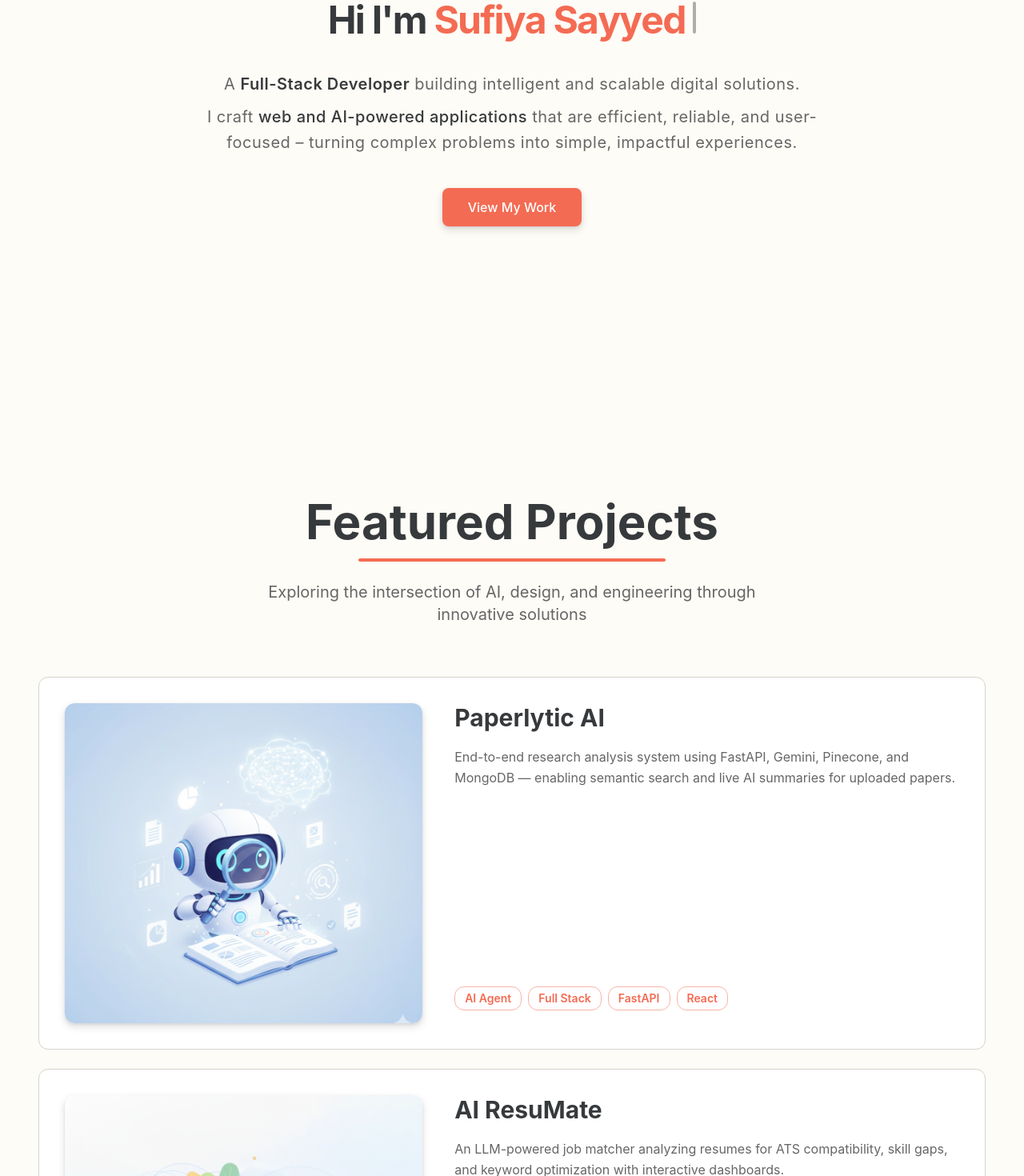
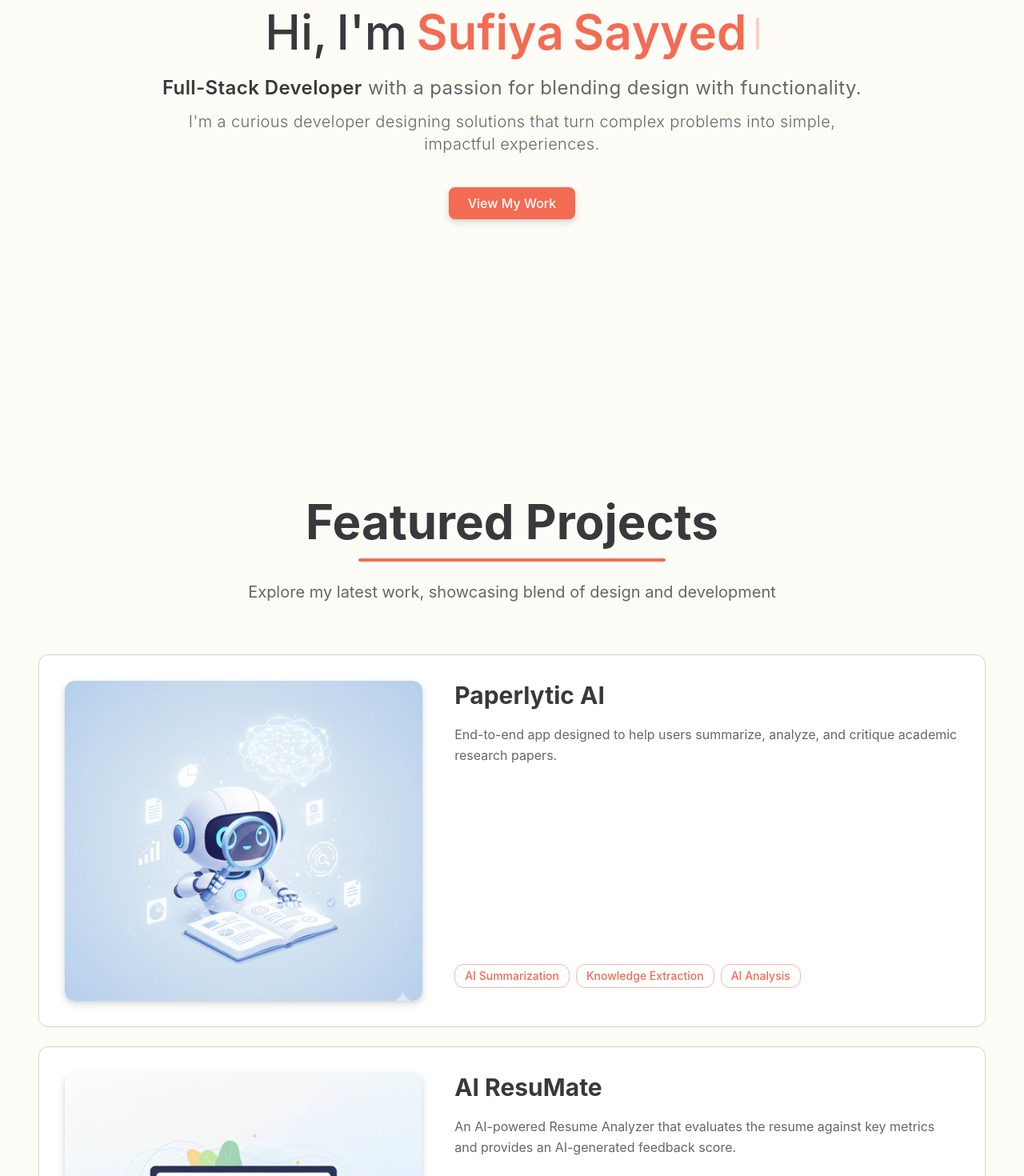
Before and after one commit to SufiyaSayyed/Portfolio, a Next.js app: page / in a window 1280 px wide. Shown: the part 258-1728 px from the top of the page at 80% size. Built offline with nearby package versions, Linux system fonts and the light colour scheme.

Commit message:
ui fixes and content fixes

```diff
--- a/components/ExperienceSection.tsx
+++ b/components/ExperienceSection.tsx
@@ -46,8 +46,7 @@ const ExperienceSection = () => {
           </h1>
           <AnimatedLine />
           <p className="text-lg md:text-xl text-muted-foreground max-w-2xl mx-auto">
-            Building impactful products and gaining hands-on experience across
-            full-stack development, AI, and design
+            My journey so far showcasing roles that shaped my skills and growth
           </p>
         </motion.div>
 
--- a/components/HeroSection.tsx
+++ b/components/HeroSection.tsx
@@ -3,28 +3,25 @@
 import React from "react";
 import { motion } from "framer-motion";
 import { TypewriterEffect } from "@/components/ui/typewriter-effect";
+import { typeWriterLine } from "@/data";
 
 const HeroSection = () => {
-  const firstLine = [
-    { text: "Hi ", className: "text-foreground" },
-    { text: "I'm ", className: "text-foreground" },
-    { text: "Sufiya", className: "text-primary" },
-    { text: "Sayyed", className: "text-primary" },
-  ];
-
   return (
     <section
       id="about"
       className="min-h-screen flex flex-col items-center justify-center text-center px-6 bg-background"
     >
-      {/* Heading */}
       <motion.h1
         initial={{ opacity: 0, y: 30 }}
         animate={{ opacity: 1, y: 0 }}
         transition={{ duration: 0.8 }}
-        className="md:text-6xl lg:text-7xl font-extrabold tracking-tight text-foreground mb-10 leading-tight"
+        className="font-medium leading-tight"
       >
-        <TypewriterEffect words={firstLine} cursorClassName="bg-black" className="text-3xl"/>
+        <TypewriterEffect
+          words={typeWriterLine}
+          cursorClassName="bg-primary"
+          className="md:mb-6 mb-4"
+        />
       </motion.h1>
 
       {/* Subheading lines */}
@@ -32,25 +29,19 @@ const HeroSection = () => {
         initial={{ opacity: 0, y: 20 }}
         animate={{ opacity: 1, y: 0 }}
         transition={{ delay: 0.5, duration: 0.8 }}
-        className="text-base md:text-lg lg:text-xl text-muted-foreground mb-10 leading-relaxed tracking-wide max-w-3xl"
+        className="text-muted-foreground max-w-4xl leading-relaxed tracking-wide mb-10"
       >
-        <p className="mb-2">
-          A{" "}
+        <p className="mb-3 text-lg md:text-2xl font-normal">
           <span className="font-semibold text-foreground">
             Full-Stack Developer
           </span>{" "}
-          building intelligent and scalable digital solutions.
+          with a passion for blending design with functionality.
         </p>
-        <p>
-          I craft{" "}
-          <span className="font-medium text-foreground">
-            web and AI-powered applications
-          </span>{" "}
-          that are efficient, reliable, and user-focused – turning complex
-          problems into simple, impactful experiences.
+        <p className="text-base md:text-xl font-light">
+          {`I'm a curious developer designing solutions that turn complex
+          problems into simple, impactful experiences.`}
         </p>
       </motion.div>
-
       {/* CTA Button */}
       <motion.button
         initial={{ opacity: 0, y: 20 }}
@@ -60,7 +51,7 @@ const HeroSection = () => {
           const section = document.getElementById("projects");
           section?.scrollIntoView({ behavior: "smooth" });
         }}
-        className="px-8 py-3 bg-primary text-primary-foreground rounded-lg font-medium hover:opacity-90 transition-opacity shadow-md"
+        className="px-6 py-2 bg-primary text-primary-foreground rounded-lg font-medium hover:opacity-90 transition-opacity shadow-md"
       >
         View My Work
       </motion.button>
--- a/components/Navbar.tsx
+++ b/components/Navbar.tsx
@@ -107,7 +107,7 @@ const Navbar = () => {
   return (
     <motion.nav
       style={{ backgroundColor }}
-      className="fixed top-0 left-0 right-0 z-50 backdrop-blur-md"
+      className="fixed top-0 left-0 right-0 z-50 backdrop-blur-md bg-background"
     >
       <div className="max-w-7xl mx-auto px-6 py-4 flex items-center justify-between">
         {/* Brand */}
--- a/components/ProjectCard.tsx
+++ b/components/ProjectCard.tsx
@@ -129,7 +129,7 @@ const ProjectCard: React.FC<{ project: Project; index: number }> = ({
                       }}
                       whileHover={{ scale: 1.05, y: -2 }}
                       className="
-                      px-3 py-1 rounded-xl text-xs md:text-sm font-semibold
+                      px-3 py-1 rounded-xl text-xs md:text-sm font-medium
                       text-accent border border-accent/50
                       group-hover:shadow-md
                       transition-all duration-300
@@ -172,7 +172,7 @@ const ProjectCard: React.FC<{ project: Project; index: number }> = ({
                     }}
                     whileHover={{ scale: 1.05, y: -2 }}
                     className="
-                      px-3 py-1 rounded-xl text-xs md:text-sm font-semibold
+                      px-3 py-1 rounded-xl text-xs md:text-sm font-medium
                       text-accent border border-accent/50
                       group-hover:shadow-md
                       transition-all duration-300
@@ -192,7 +192,7 @@ const ProjectCard: React.FC<{ project: Project; index: number }> = ({
                   onClick={() => window.open(project.link, "_blank")}
                   className="flex items-center gap-1 px-3 py-1 min w-fit bg-primary border-2 border-primary text-primary-foreground rounded-xl font-medium"
                 >
-                  Demo
+                  View
                   <ArrowRight size={16} />
                 </motion.button>
               </motion.div>
@@ -206,7 +206,7 @@ const ProjectCard: React.FC<{ project: Project; index: number }> = ({
             animate={{ opacity: isHovered ? 1 : 0, x: isHovered ? 0 : -20 }}
             className="hidden absolute bottom-10 right-6 md:flex items-center gap-2 text-primary text-sm font-bold"
           >
-            <span>View Demo</span>
+            <span>View</span>
             <motion.svg
               className="w-4 h-4"
               viewBox="0 0 24 24"
--- a/components/ProjectSection.tsx
+++ b/components/ProjectSection.tsx
@@ -48,8 +48,7 @@ const ProjectSection: React.FC = () => {
           </h1>
           <AnimatedLine />
           <p className="text-lg md:text-xl text-muted-foreground max-w-2xl mx-auto">
-            Exploring the intersection of AI, design, and engineering through
-            innovative solutions
+            Explore my latest work, showcasing blend of design and development
           </p>
         </motion.div>
 
--- a/data/index.ts
+++ b/data/index.ts
@@ -1,12 +1,18 @@
 import { Experience, Project, SkillsCategory, SocialLinks } from "@/types";
-import { Github, Linkedin, Mail } from "lucide-react";
+
+export const typeWriterLine = [
+  { text: "Hi, ", className: "text-foreground text-3xl md:text-6xl font-medium" },
+  { text: "I'm ", className: "text-foreground text-3xl md:text-6xl font-medium" },
+  { text: "Sufiya ", className: "text-primary text-3xl md:text-6xl font-semibold" },
+  { text: "Sayyed", className: "text-primary text-3xl md:text-6xl font-semibold" },
+];
 
 export const projects: Project[] = [
   {
     title: "Paperlytic AI",
     subtitle:
-      "End-to-end research analysis system using FastAPI, Gemini, Pinecone, and MongoDB — enabling semantic search and live AI summaries for uploaded papers.",
-    tags: ["AI Agent", "Full Stack", "FastAPI", "React"],
+      "End-to-end app designed to help users summarize, analyze, and critique academic research papers.",
+    tags: ["AI Summarization", "Knowledge Extraction", "AI Analysis"],
     image: "/project-ai-research.png",
     size: "large",
     accentColor: "accent",
@@ -15,8 +21,8 @@ export const projects: Project[] = [
   {
     title: "AI ResuMate",
     subtitle:
-      "An LLM-powered job matcher analyzing resumes for ATS compatibility, skill gaps, and keyword optimization with interactive dashboards.",
-    tags: ["LLM", "AI", "React", "Puter.js"],
+      "An AI-powered Resume Analyzer that evaluates the resume against key metrics and provides an AI-generated feedback score.",
+    tags: ["Resume Analysis", "AI Feedback", "Scoring", "Evaluation"],
     image: "/project-ai-resumate.png",
     size: "medium",
     accentColor: "accent",
@@ -25,8 +31,8 @@ export const projects: Project[] = [
   {
     title: "FableAI",
     subtitle:
-      "Scalable production-ready React app using Bria.ai APIs for fast, high-quality AI image generation and editing to accelerate marketing workflows.",
-    tags: ["AI", "Generative", "React", "Bria.ai"],
+      "An AI tool to generate images with prompts and other features to produce high-quality visuals tailored for marketing needs.",
+    tags: ["Image Generation", "Visual Creation", "AI Editing"],
     image: "/project-ai-fable-1.png",
     size: "medium",
     accentColor: "accent",
```
